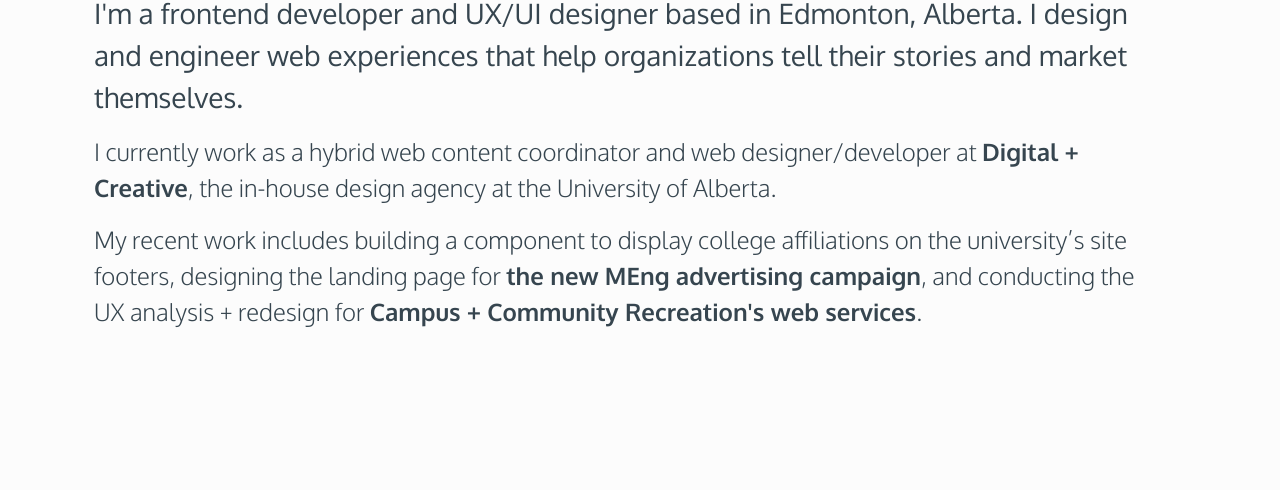
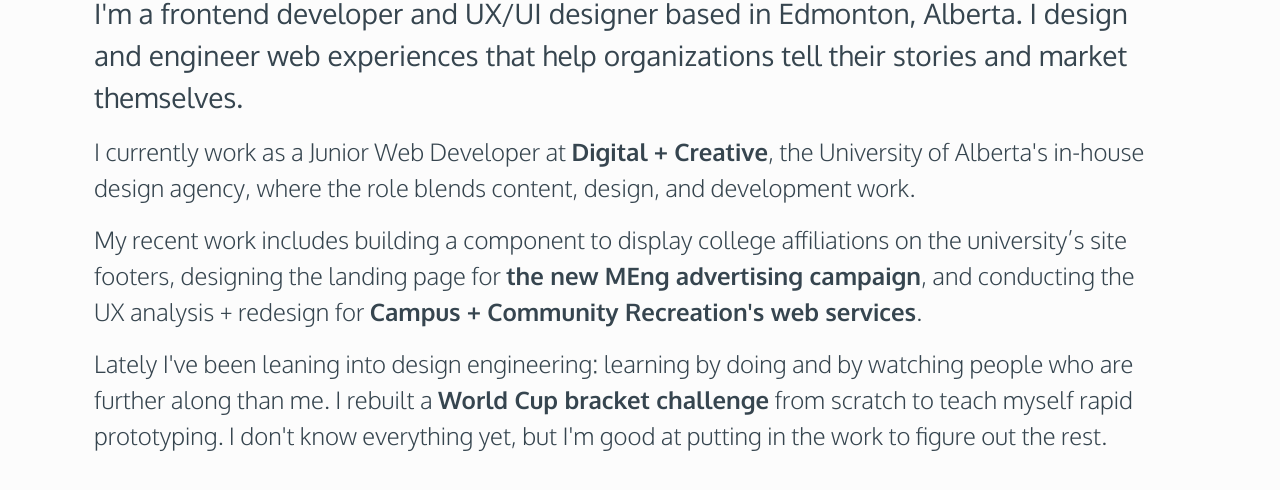
Before and after one commit to kobexamoh/kobexamoh.github.io, a plain HTML site: page index.html in a window 1280 px wide. Shown: the part 216-706 px from the top of the page. Drawn offline with nearby package versions, Linux system fonts and the light colour scheme.

Commit message:
update index and work pages

```diff
--- a/index.html
+++ b/index.html
@@ -61,9 +61,10 @@
 					experiences that help organizations tell their stories and market themselves.
 				</p>
 				<p class="lead fs-4" data-aos="fade-up" data-aos-delay="400" data-aos-duration="1000">I currently work
-					as a hybrid web content coordinator and web designer/developer at <a class="stylized-link"
+					as a Junior Web Developer at <a class="stylized-link"
 						href="https://www.ualberta.ca/en/toolkit/digital-and-creative/index.html"
-						target="_blank">Digital + Creative</a>, the in-house design agency at the University of Alberta.
+						target="_blank">Digital + Creative</a>, the University of Alberta's in-house design agency, where the
+					role blends content, design, and development work.
 				</p>
 				<p class="lead fs-4" data-aos="fade-up" data-aos-delay="600" data-aos-duration="1000">My recent work
 					includes building a component to display college affiliations on the university’s site footers,
@@ -73,6 +74,12 @@
 					for <a class="stylized-link"
 						href="https://www.ualberta.ca/en/campus-community-recreation/index.html" target="_blank">Campus
 						+ Community Recreation's web services</a>.
+				</p>
+				<p class="lead fs-4" data-aos="fade-up" data-aos-delay="800" data-aos-duration="1000">Lately I've been
+					leaning into design engineering: learning by doing and by watching people who are further along
+					than me. I rebuilt a <a class="stylized-link" href="https://github.com/kobexamoh/wc-bracket-safe"
+						target="_blank">World Cup bracket challenge</a> from scratch to teach myself rapid prototyping. I
+					don't know everything yet, but I'm good at putting in the work to figure out the rest.
 				</p>
 			</div>
 		</div>
```
Also changed, not shown: work/index.html (+1 -1 lines).
